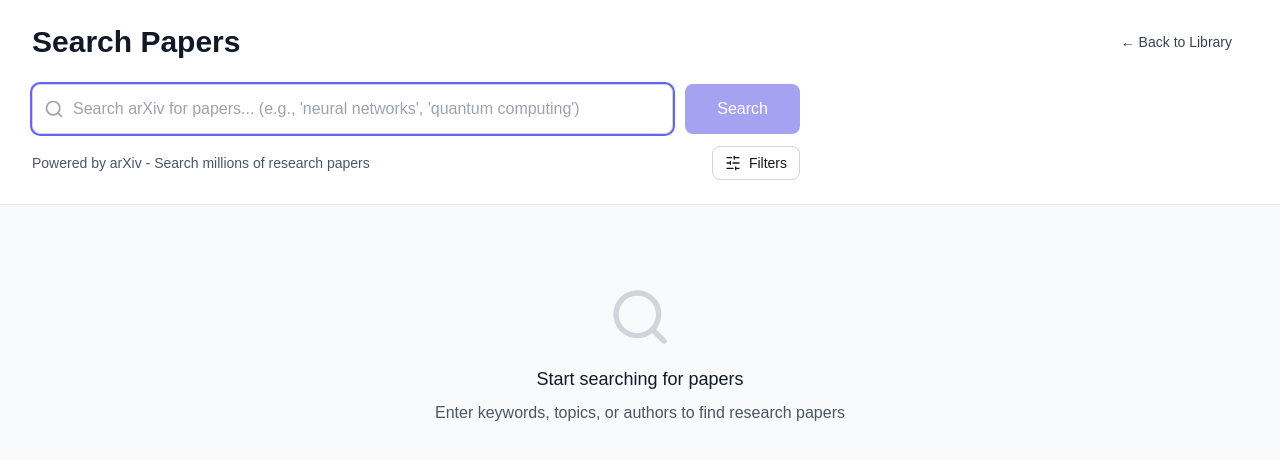
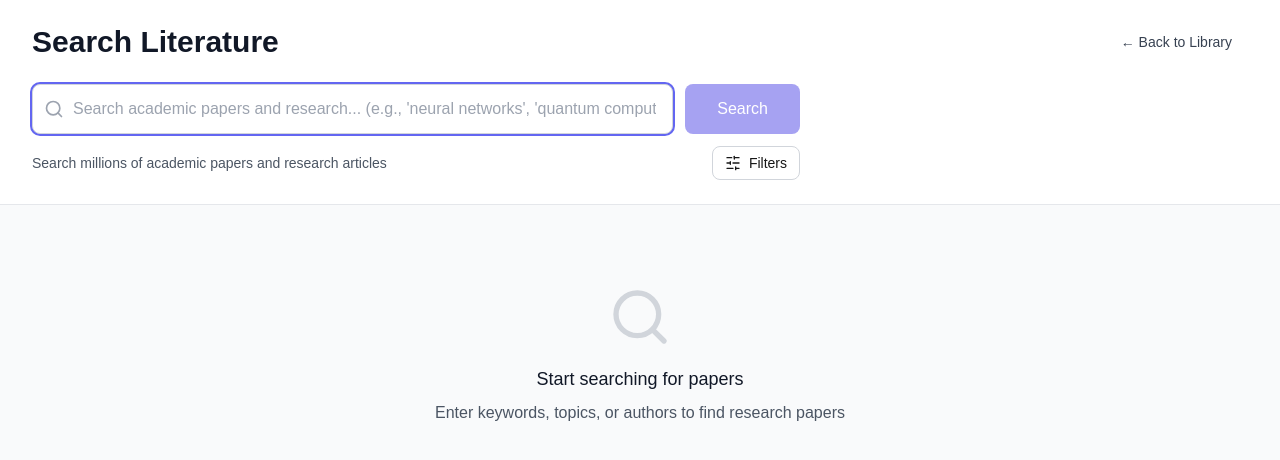
Before and after one commit to spartow/literaq, a Next.js app: page /search in a window 1280 px wide. Shown: the top 460 px of the page. Built offline with nearby package versions, Linux system fonts and the light colour scheme.

Commit message:
Rebrand arXiv to generic 'Search Literature' - remove all arXiv mentions from UI

```diff
--- a/src/app/library/page.tsx
+++ b/src/app/library/page.tsx
@@ -71,7 +71,7 @@ export default function LibraryPage() {
                 onClick={() => router.push('/search')}
                 className="px-6 py-2 bg-indigo-600 text-white rounded-lg hover:bg-indigo-700 transition-colors font-medium"
               >
-                Search arXiv
+                Search Literature
               </button>
             </div>
 
@@ -104,7 +104,7 @@ export default function LibraryPage() {
                 <p className="text-gray-600 mb-6">
                   {searchQuery
                     ? 'Try adjusting your search query'
-                    : 'Upload a PDF or search arXiv to get started'}
+                    : 'Upload a PDF or search our literature database to get started'}
                 </p>
                 {!searchQuery && (
                   <div className="flex gap-4 justify-center">
@@ -118,7 +118,7 @@ export default function LibraryPage() {
                       onClick={() => router.push('/search')}
                       className="px-6 py-2 border border-gray-300 text-gray-700 rounded-lg hover:bg-gray-50 transition-colors"
                     >
-                      Search arXiv
+                      Search Literature
                     </button>
                   </div>
                 )}
--- a/src/app/search/page.tsx
+++ b/src/app/search/page.tsx
@@ -59,7 +59,7 @@ export default function SearchPage() {
       <div className="bg-white border-b border-gray-200">
         <div className="max-w-7xl mx-auto px-8 py-6">
           <div className="flex items-center justify-between mb-6">
-            <h1 className="text-3xl font-bold text-gray-900">Search Papers</h1>
+            <h1 className="text-3xl font-bold text-gray-900">Search Literature</h1>
             <button
               onClick={() => router.push('/library')}
               className="px-4 py-2 text-sm text-gray-700 hover:text-gray-900 font-medium"
@@ -77,7 +77,7 @@ export default function SearchPage() {
                   type="text"
                   value={query}
                   onChange={(e) => setQuery(e.target.value)}
-                  placeholder="Search arXiv for papers... (e.g., 'neural networks', 'quantum computing')"
+                  placeholder="Search academic papers and research... (e.g., 'neural networks', 'quantum computing')"
                   className="w-full pl-10 pr-4 py-3 border border-gray-300 rounded-lg focus:outline-none focus:ring-2 focus:ring-indigo-500 text-base"
                   autoFocus
                 />
@@ -93,7 +93,7 @@ export default function SearchPage() {
 
             <div className="mt-3 flex items-center justify-between">
               <div className="text-sm text-gray-600">
-                <span className="font-medium">Powered by arXiv</span> - Search millions of research papers
+                Search millions of academic papers and research articles
               </div>
               <button
                 onClick={() => setShowFilters(!showFilters)}
@@ -168,7 +168,7 @@ export default function SearchPage() {
         {isSearching ? (
           <div className="text-center py-12">
             <div className="inline-block animate-spin rounded-full h-8 w-8 border-b-2 border-indigo-600"></div>
-            <p className="mt-4 text-gray-600">Searching arXiv...</p>
+            <p className="mt-4 text-gray-600">Searching literature database...</p>
           </div>
         ) : hasSearched && results.length === 0 ? (
           <div className="text-center py-12">
@@ -252,13 +252,6 @@ function SearchResultCard({ result }: { result: SearchResult }) {
 
   return (
     <div className="bg-white rounded-lg border border-gray-200 p-6 hover:shadow-md transition-shadow">
-      {/* Source Badge */}
-      <div className="mb-3">
-        <span className="inline-flex items-center px-2.5 py-0.5 rounded-full text-xs font-medium bg-indigo-100 text-indigo-800">
-          arXiv:{result.arxivId}
-        </span>
-      </div>
-
       {/* Title */}
       <h3 className="text-xl font-semibold text-gray-900 mb-3 leading-tight">
         {result.title}
@@ -305,7 +298,7 @@ function SearchResultCard({ result }: { result: SearchResult }) {
           className="px-4 py-2 border border-gray-300 text-gray-700 rounded-lg hover:bg-gray-50 transition-colors font-medium flex items-center gap-2"
         >
           <ExternalLink className="w-4 h-4" />
-          View on arXiv
+          View PDF
         </a>
       </div>
 
```
